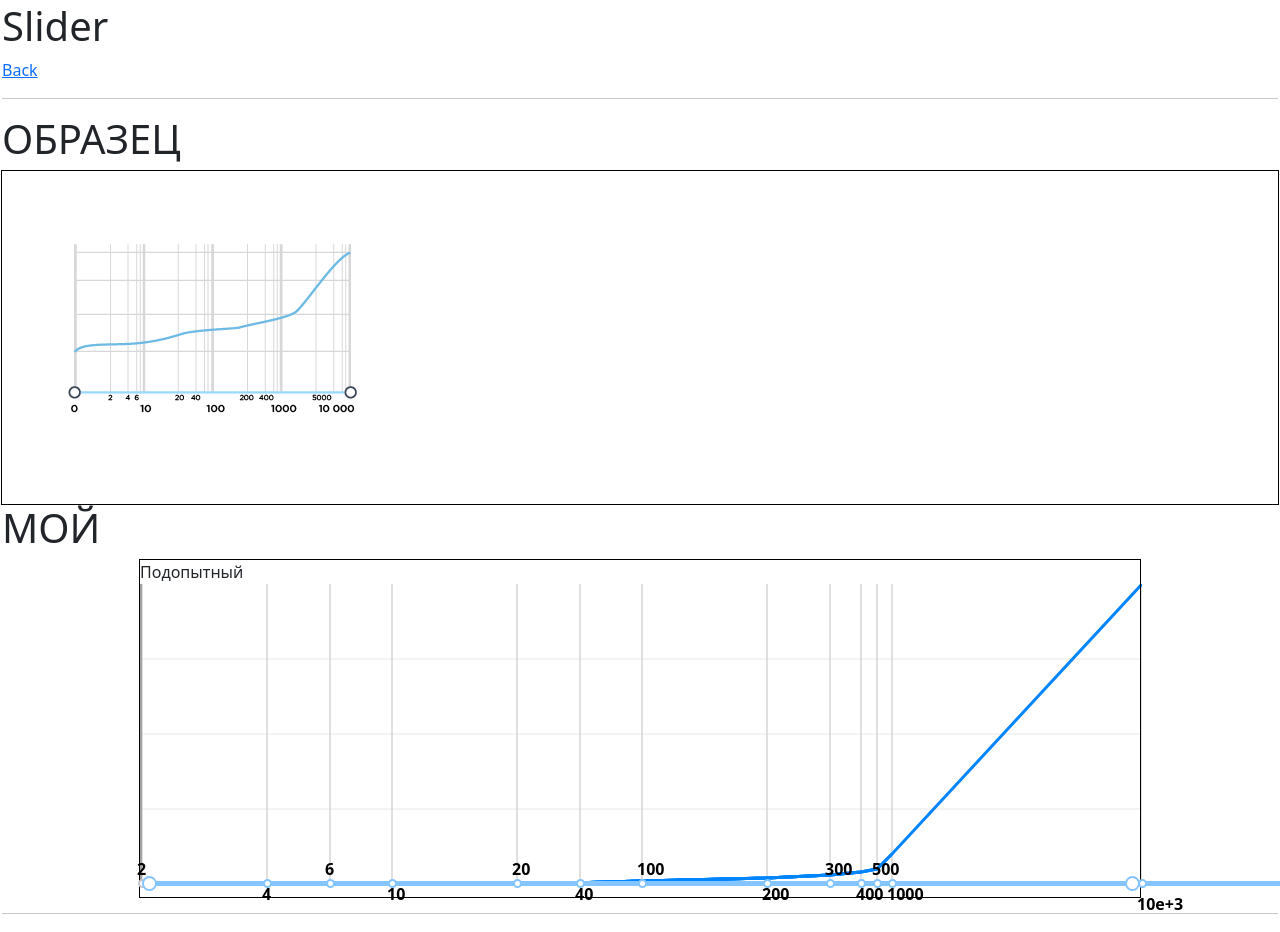
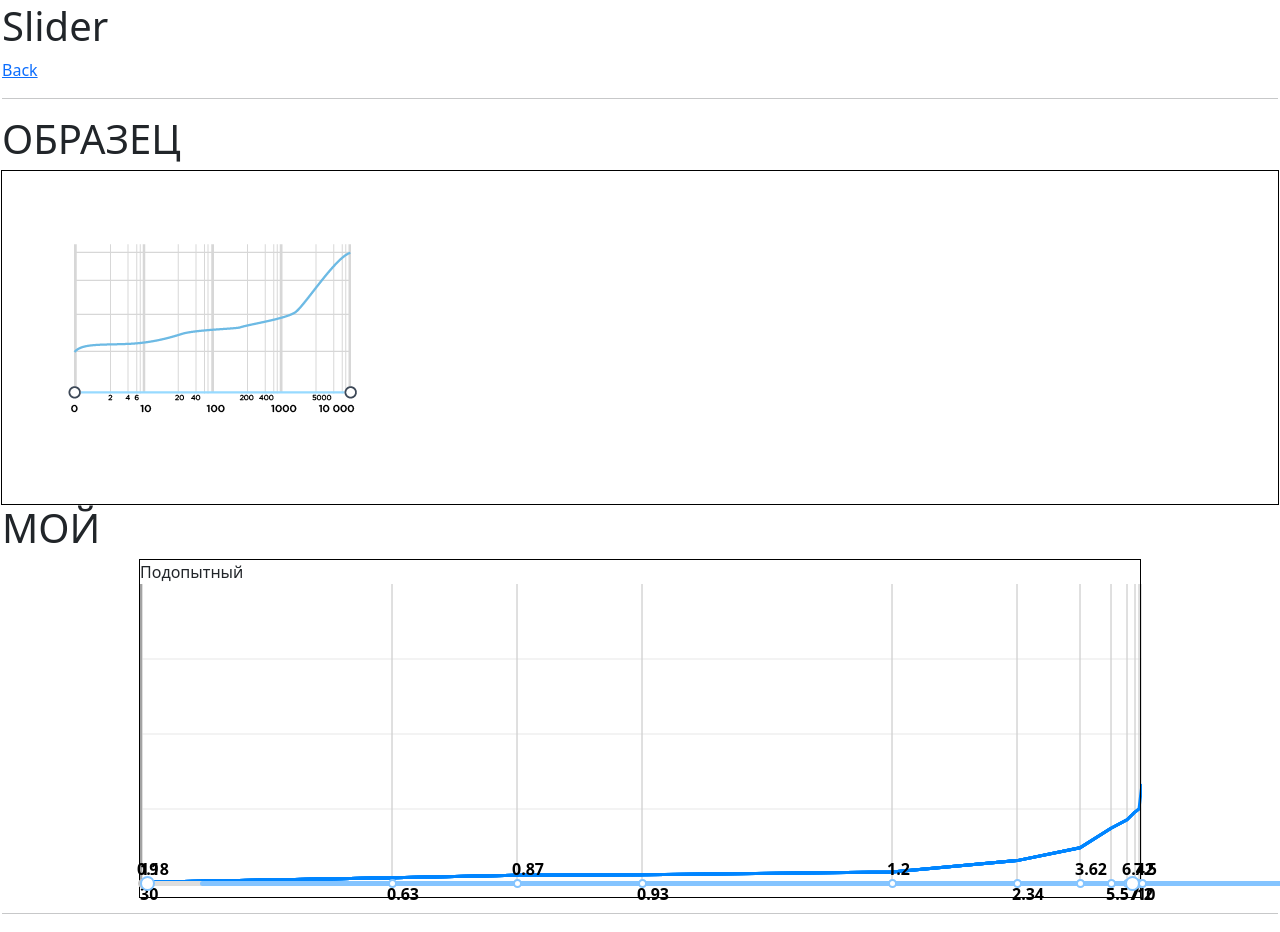
Before and after one commit to picus23/any-web-components, a Next.js app: page /slider in a window 1280 px wide. Shown: the top 932 px of the page. Built offline with nearby package versions, Linux system fonts and the light colour scheme.

Commit message:
before edit

```diff
--- a/components/slider/ExpoSlider.tsx
+++ b/components/slider/ExpoSlider.tsx
@@ -31,8 +31,10 @@ const ExpoSlider: FC<ExpoSliderProps> = ({ valuesCv, minPropValue, maxPropValue,
         setMaxDisplayValue(event.target.value)
     }
 
-    // Делю массив на разряды десяток
+    // Делю массив на разряды десяток | Вычисление кол-ва подмассивов
     let countSubArr = 0;
+
+
     if (maxValue.toString().length > 2) {
         countSubArr = maxValue.toString().length - 1
     } else {
@@ -40,9 +42,10 @@ const ExpoSlider: FC<ExpoSliderProps> = ({ valuesCv, minPropValue, maxPropValue,
     }
 
     // Происходит присвание значений в подмассивы поразрядно
+    // let rankValueCv : [] = [];
     let rankValueCv = new Array(countSubArr);
     let prev = 0;
-    let curr = 10;
+    let curr = 1;
     var lenghtPrevArr = 0;
     var tempLenght = 0;
 
@@ -69,10 +72,7 @@ const ExpoSlider: FC<ExpoSliderProps> = ({ valuesCv, minPropValue, maxPropValue,
 
         }
     }
-    useEffect(() => {
-        console.log('TEST Дроблённый массив на разряды', rankValueCv)
-
-    }, [])
+    console.log('TEST Дроблённый массив на разряды', rankValueCv)
 
 
     // Здесь высчитывается расстояние для breakpoint (круглешки) на графике
@@ -166,7 +166,7 @@ const ExpoSlider: FC<ExpoSliderProps> = ({ valuesCv, minPropValue, maxPropValue,
 
         // (начальное значение делим на последнее значение) * ((текущая позиция - начальная позиция) / (последняя позиция - начальная позиция)) + начальное значение
         let currentValue = (valTo - valFrom) * (differenceCurrentPix / differencePix) + valFrom;
-        console.log({ currentValue })
+        console.log({ currentValue, minValue, maxValue, changeKeys }, 'TEST Дроблённый массив на разряды', rankValueCv)
     })
 
     return <>
@@ -183,8 +183,8 @@ const ExpoSlider: FC<ExpoSliderProps> = ({ valuesCv, minPropValue, maxPropValue,
             <div className="progres"></div>
         </div>
         <div className="range-input">
-            <input type="range" className="range-min cs" min={0} max={1000} value={minDisplayValue} onChange={handleMinValueChange} onClick={handleMinValueChange} />
-            <input type="range" className="range-max cs" min={0} max={1000} value={maxDisplayValue} onChange={handleMaxValueChange} />
+            <input type="range" className="range-min cs" min={0} max={maxValue} value={minDisplayValue} onChange={handleMinValueChange} onClick={handleMinValueChange} />
+            <input type="range" className="range-max cs" min={0} max={maxValue} value={maxDisplayValue} onChange={handleMaxValueChange} />
         </div>
 
         {/* <div className="d-flex justify-content-between my-5">
--- a/pages/slider/index.tsx
+++ b/pages/slider/index.tsx
@@ -5,7 +5,8 @@ import ExpoSliderTest from "@/components/slider/ExpoSlider";
 
 
 // const values = [1, 10, 100]
-const values = [2, 4, 6, 10, 20, 40, 100, 200, 300, 400, 500, 1000, 10000];
+const values = [0.18, 0.63, 0.87, 0.93, 1.2, 2.34, 3.62, 5.57, 6.42, 7.2, 7.5, 10, 19,30];
+// const values = [2, 4, 6, 10, 20, 40, 100, 200, 300, 400, 500, 1000, 10000];
 values.sort((a, b) => a - b);
 
 export default function () {
```
